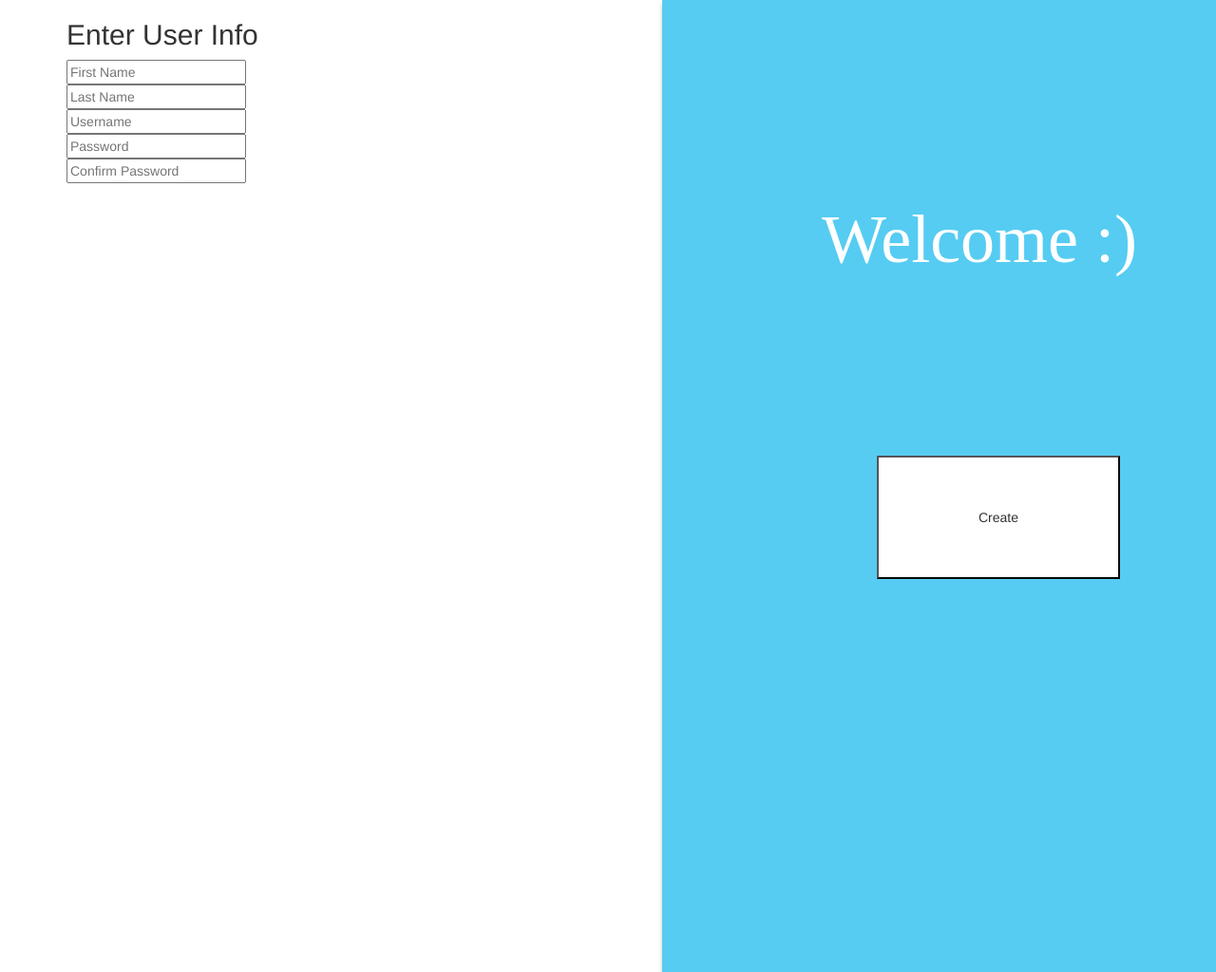
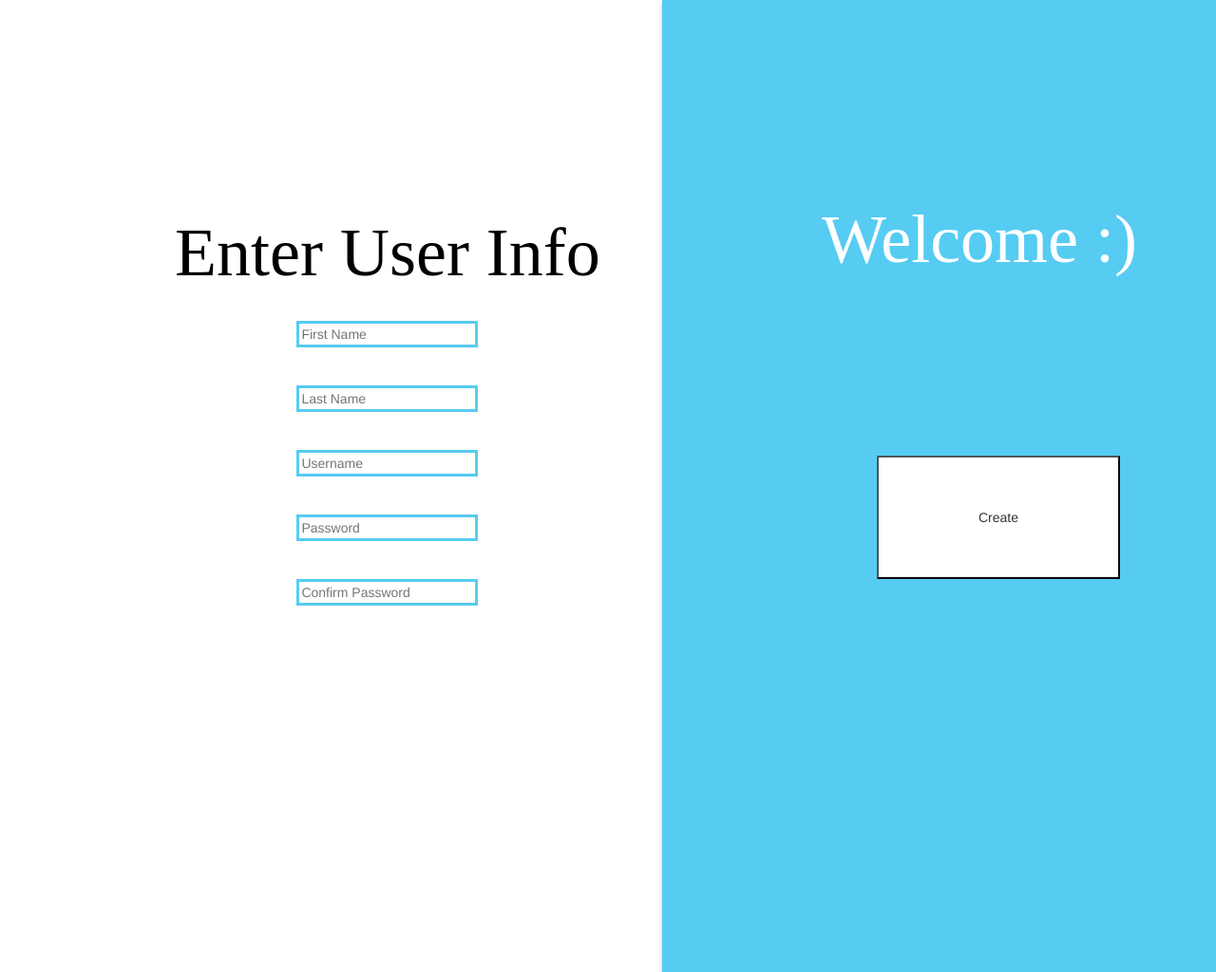
Before and after one commit to bizarrowill/BabyStamp, a Node project: template views/signup.handlebars in a window 1280 px wide; the page is wider, and only the part inside the window is pictured. Shown: that part at 95% size. Run offline with Node 20 templates, Linux system fonts and the light colour scheme; the template is opened without the code that fills it, so the values that code supplies are empty; some libraries are stand-ins or nearby versions.

Commit message:
style updates

```diff
--- a/public/css/styles.css
+++ b/public/css/styles.css
@@ -11,6 +11,15 @@ h1 {
   font-weight: normal;
   line-height: normal;
   font-size: 96px;
+
+  color: #000000;
+}
+h2 {
+  font-family: Inika;
+  font-style: normal;
+  font-weight: normal;
+  line-height: normal;
+  font-size: 72px;
 
   color: #000000;
 }
@@ -90,21 +99,20 @@ top: 480px;
 background: #FFFFFF;
 }
 
-/* submit */
+.inputform {
+  margin: 20px;
+  border: 3px solid #56CCF2;
+  box-sizing: border-box;
+}
 
-position: absolute;
-width: 154px;
-height: 63px;
-left: 974px;
-top: 513px;
+#register {
+  text-align: center;
+  vertical-align: middle;
+  float: left;
+  margin-left: 10%;
+  margin-top: 18%;
+}
 
-font-family: Inika;
-font-style: normal;
-font-weight: normal;
-line-height: normal;
-font-size: 48px;
-
-color: #BDBDBD;
   /* Group
 
 position: absolute;
--- a/views/signup.handlebars
+++ b/views/signup.handlebars
@@ -9,18 +9,18 @@
     <form action="/register" method="post">
       <h2>Enter User Info</h2>
 
-      <input type="text" id="reg_fn" name="firstName" pattern="[a-zA-Z\s]{0,30}" placeholder="First Name" title="Alphabet Characters Only"
+      <input type="text" class="inputform"id="reg_fn" name="firstName" pattern="[a-zA-Z\s]{0,30}" placeholder="First Name" title="Alphabet Characters Only"
         required>
       <br>
-      <input type="text" id="reg_ln" name="lastName" pattern="[a-zA-Z\s]{0,30}" placeholder="Last Name" title="Alphabet Characters Only"
+      <input type="text" class="inputform"id="reg_ln" name="lastName" pattern="[a-zA-Z\s]{0,30}" placeholder="Last Name" title="Alphabet Characters Only"
         required>
       <br>
-      <input type="text" id="reg_username" name="username" pattern="[a-zA-Z0-9\s]{0,30}" placeholder="Username" title="Alphanumeric Characters Only"
+      <input type="text" class="inputform"id="reg_username" name="username" pattern="[a-zA-Z0-9\s]{0,30}" placeholder="Username" title="Alphanumeric Characters Only"
         required>
       <br>
-      <input type="password" id="reg_password" name="password" placeholder="Password" title="Alphabet Characters Only" required>
+      <input type="password" class="inputform"id="reg_password" name="password" placeholder="Password" title="Alphabet Characters Only" required>
       <br>
-      <input type="password" id="reg_password" placeholder="Confirm Password" required>
+      <input type="password" class="inputform" id="reg_password" placeholder="Confirm Password" required>
       <button type="submit" id="submit-cre">Create</button>
     </form>
   </div>
```
